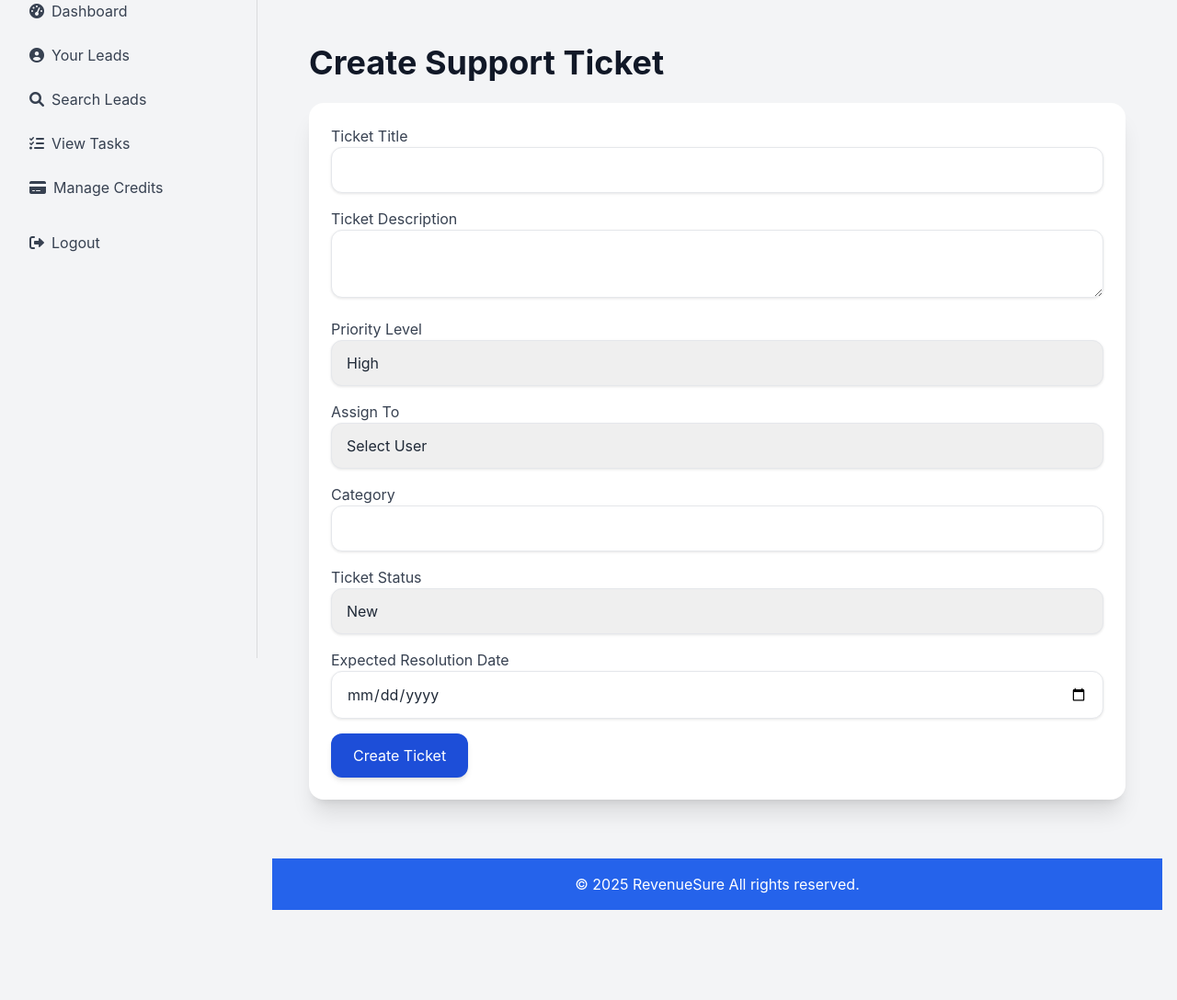
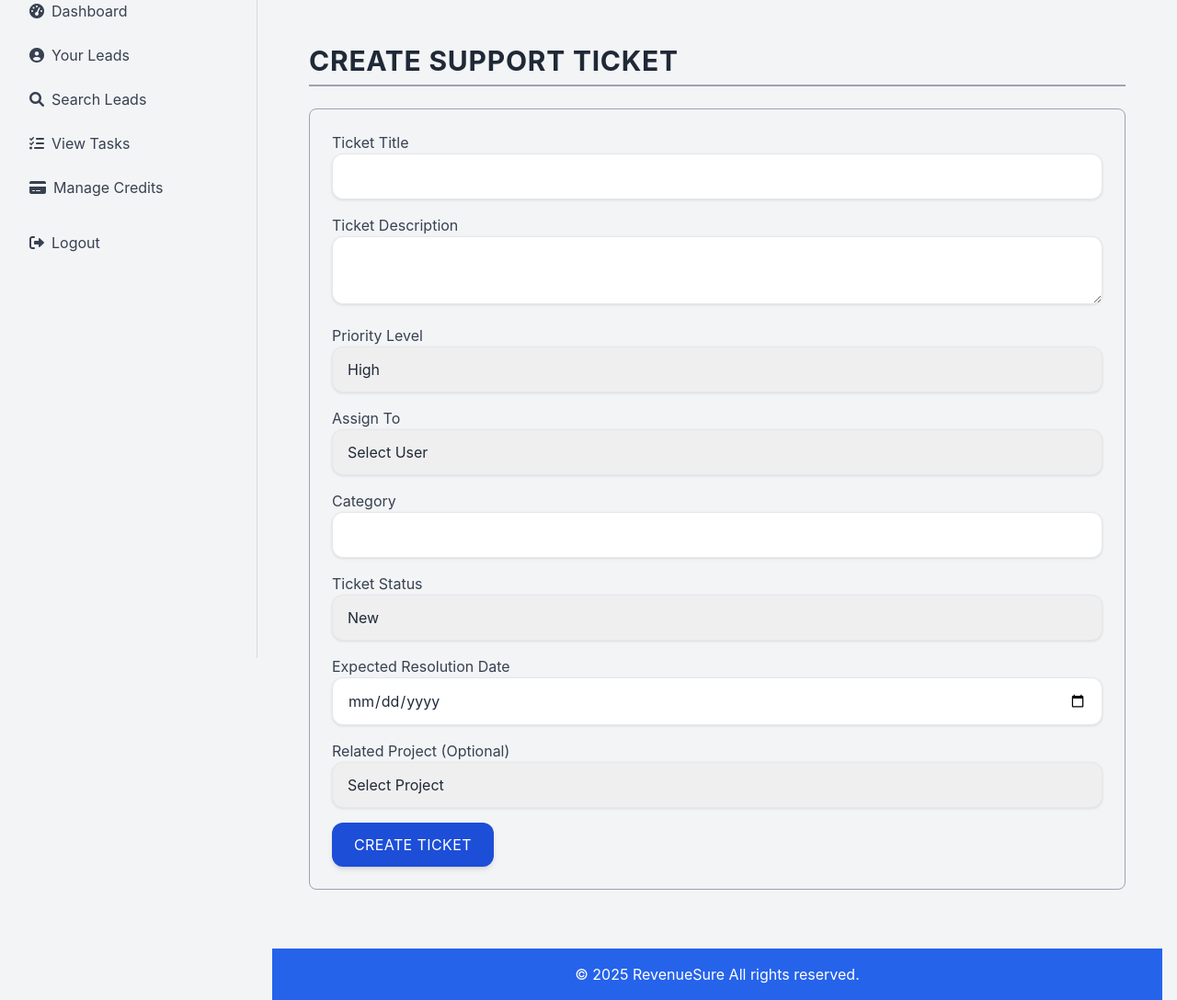
Before and after one commit to workingprototype/RevenueSure, a PHP site: page /add_ticket.php in a window 1280 px wide. Shown: the part 84-1172 px from the top of the page at 92% size. Before the commit the page ends 1074 px from the top, so only its background shows below. Run offline with PHP 8.4, Linux system fonts and the light colour scheme; a user stored in the database is signed in; data comes from the database, SQL or seed files in the repository; both versions use the stored data as it was after the commit; some libraries are stand-ins or nearby versions.

Commit message:
Support & Ticketing now has Project management Linked

```diff
--- a/add_ticket.php
+++ b/add_ticket.php
@@ -19,11 +19,13 @@
     $status = $_POST['status'];
     $expected_resolution_date = $_POST['expected_resolution_date'];
     $user_id = $_SESSION['user_id'];
+    $project_id = $_POST['project_id'] ?? null;
+
 
     if (empty($title) || empty($description) || empty($priority) || empty($status)) {
         $error = "All fields are required.";
     } else {
-        $stmt = $conn->prepare("INSERT INTO support_tickets (user_id, title, description, priority, assigned_to, category, status, expected_resolution_date) VALUES (:user_id, :title, :description, :priority, :assigned_to, :category, :status, :expected_resolution_date)");
+        $stmt = $conn->prepare("INSERT INTO support_tickets (user_id, title, description, priority, assigned_to, category, status, expected_resolution_date, project_id) VALUES (:user_id, :title, :description, :priority, :assigned_to, :category, :status, :expected_resolution_date, :project_id)");
         $stmt->bindParam(':user_id', $user_id);
         $stmt->bindParam(':title', $title);
         $stmt->bindParam(':description', $description);
@@ -32,6 +34,8 @@
          $stmt->bindParam(':category', $category);
         $stmt->bindParam(':status', $status);
         $stmt->bindParam(':expected_resolution_date', $expected_resolution_date);
+        $stmt->bindParam(':project_id', $project_id);
+
 
         if ($stmt->execute()) {
             $ticket_id = $conn->lastInsertId();
@@ -48,13 +52,18 @@
 $stmt = $conn->prepare("SELECT id, username FROM users WHERE role='user' OR role = 'admin'");
 $stmt->execute();
 $users = $stmt->fetchAll(PDO::FETCH_ASSOC);
+// Fetch projects for the dropdown
+$stmt = $conn->prepare("SELECT id, name FROM projects");
+$stmt->execute();
+$projects = $stmt->fetchAll(PDO::FETCH_ASSOC);
+
 
 // Include header
 require 'header.php';
 ?>
 
 <div class="container mx-auto p-6 fade-in">
-    <h1 class="text-4xl font-bold text-gray-900 mb-6">Create Support Ticket</h1>
+    <h1 class="text-3xl font-bold text-gray-800 mb-6 uppercase tracking-wide border-b-2 border-gray-400 pb-2">Create Support Ticket</h1>
 
     <!-- Display error or success message -->
     <?php if ($error): ?>
@@ -69,7 +78,7 @@
         </div>
     <?php endif; ?>
     <!-- Create Ticket Form -->
-    <div class="bg-white p-6 rounded-2xl shadow-xl">
+    <div class="bg-gray-100 border border-gray-400 p-6 rounded-lg">
         <form method="POST" action="">
              <div class="mb-4">
                   <label for="title" class="block text-gray-700">Ticket Title</label>
@@ -112,8 +121,17 @@
               <div class="mb-4">
                     <label for="expected_resolution_date" class="block text-gray-700">Expected Resolution Date</label>
                     <input type="date" name="expected_resolution_date" id="expected_resolution_date" class="w-full px-4 py-3 border rounded-xl focus:outline-none focus:ring-2 focus:ring-blue-600">
-               </div>
-            <button type="submit" class="bg-blue-700 text-white px-6 py-3 rounded-xl hover:bg-blue-900 transition duration-300 shadow-md">Create Ticket</button>
+              </div>
+            <div class="mb-4">
+                <label for="project_id" class="block text-gray-700">Related Project (Optional)</label>
+                    <select name="project_id" id="project_id" class="w-full px-4 py-3 border rounded-xl focus:outline-none focus:ring-2 focus:ring-blue-600 appearance-none">
+                        <option value="">Select Project</option>
+                       <?php foreach ($projects as $project): ?>
+                            <option value="<?php echo $project['id']; ?>"><?php echo htmlspecialchars($project['name']); ?></option>
+                       <?php endforeach; ?>
+                  </select>
+            </div>
+            <button type="submit" class="bg-blue-700 text-white px-6 py-3 rounded-xl hover:bg-blue-900 transition duration-300 shadow-md uppercase tracking-wide">Create Ticket</button>
         </form>
     </div>
 </div>
```
Also changed, not shown: RevenueSure-DB.sql (+19 -13 lines), view_ticket.php (+10 -5 lines).
